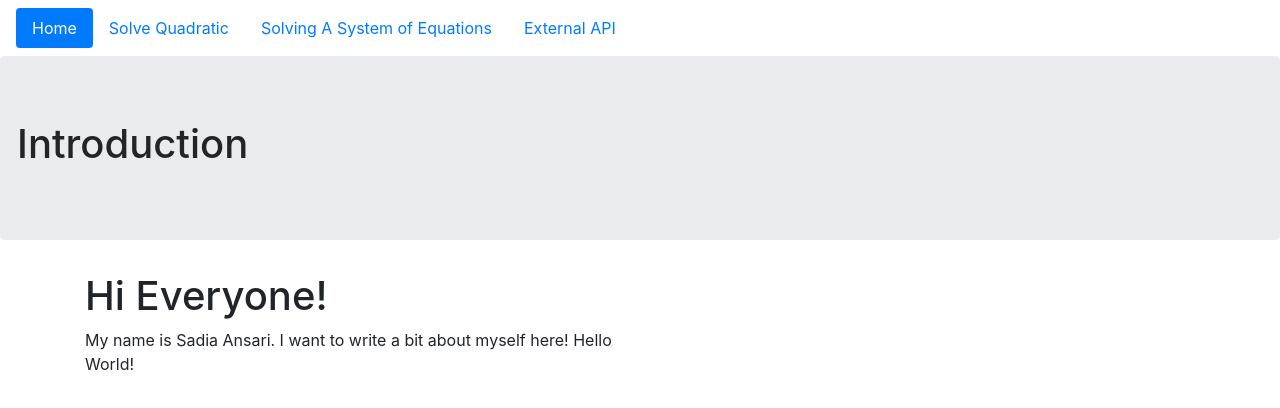
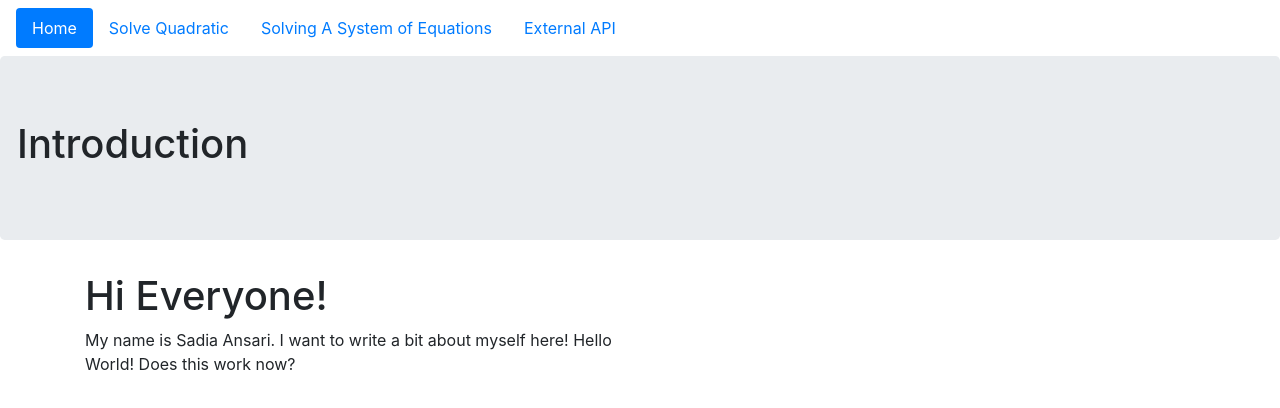
Before and after one commit to Sadia765/SolvingEquations, a plain HTML site: page Calculator/index.html in a window 1280 px wide. Drawn offline with nearby package versions, Linux system fonts and the light colour scheme.

Commit message:
more testing on branching rules

```diff
--- a/Calculator/index.html
+++ b/Calculator/index.html
@@ -36,7 +36,7 @@
           <h1>Hi Everyone!</h1>
           <p>
             My name is Sadia Ansari. I want to write a bit about myself here!
-            Hello World!
+            Hello World! Does this work now?
           </p>
         </div>
       </div>
```
